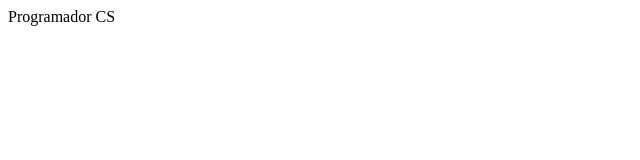
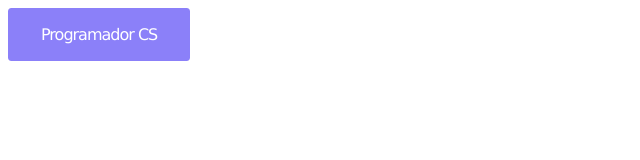
Before and after one commit to Cassianosch/pcs-button-loader, a plain HTML site: page index.html in a window 1280 px wide. In both pictures the pointer is over the link "Programador CS". Shown: the whole page, without its empty margins (0-640 px from the left). Drawn offline with Linux system fonts and the light colour scheme.

Commit message:
fix: finish button styling

```diff
--- a/index.html
+++ b/index.html
@@ -10,6 +10,46 @@
         * {
             box-sizing: border-box;
         }
+
+        a {
+            border: 1px solid #8b80f9;
+            border-radius: 3px;
+            padding: 1rem 2rem;
+            display: inline-block;
+            font-family: Verdana;
+            letter-spacing: -1px;
+            user-select: none;
+            color: #8b80f9;
+        }
+
+        a:hover {
+            color: #fff;
+            position: relative;
+            transition: 1.5s all ease;
+        }
+
+        a:hover::before {
+            content: '';
+            background-color: #8b80f9;
+            height: 100%;
+            position: absolute;
+            top: 0;
+            bottom: 0;
+            left: 0;
+            right: 0;
+            z-index: -1;
+            animation: bgColorButton 1s ease-in-out;
+        }
+
+        @keyframes bgColorButton {
+            0% {
+                width: 0;
+            }
+
+            100% {
+                width: 100%;
+            }
+        }
     </style>
 </head>
 
```
